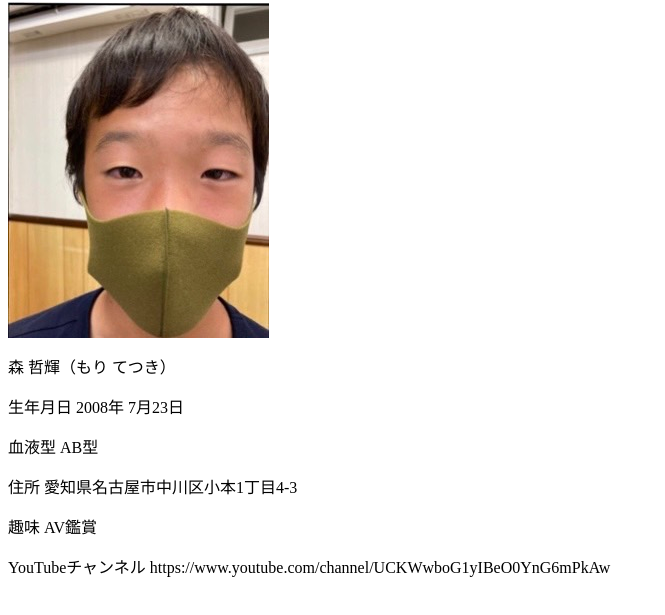
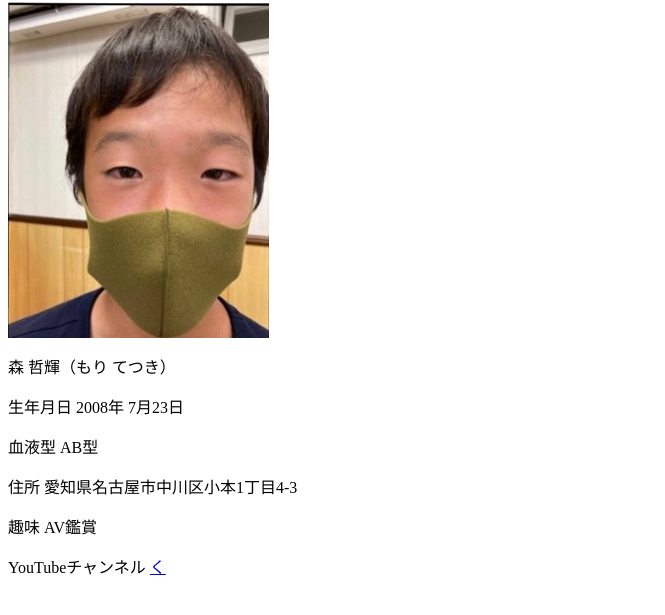
Before and after one commit to activesnil/nk, a plain HTML site: page index.html in a window 1280 px wide. Shown: the part 73-688 px from the top of the page, without its empty margins (0-665 px from the left). Drawn offline with Linux system fonts and the light colour scheme.

Commit message:
Update index.html

```diff
--- a/index.html
+++ b/index.html
@@ -11,6 +11,6 @@
 <p>血液型 AB型</p>
 <p>住所 愛知県名古屋市中川区小本1丁目4‐3</p>
 <p>趣味 AV鑑賞</p>
-    <p>YouTubeチャンネル https://www.youtube.com/channel/UCKWwboG1yIBeO0YnG6mPkAw
+    <p>YouTubeチャンネル <a href=”https://www.youtube.com/channel/UCKWwboG1yIBeO0YnG6mPkAw”>く</a>
 </body>
 </html>
```
